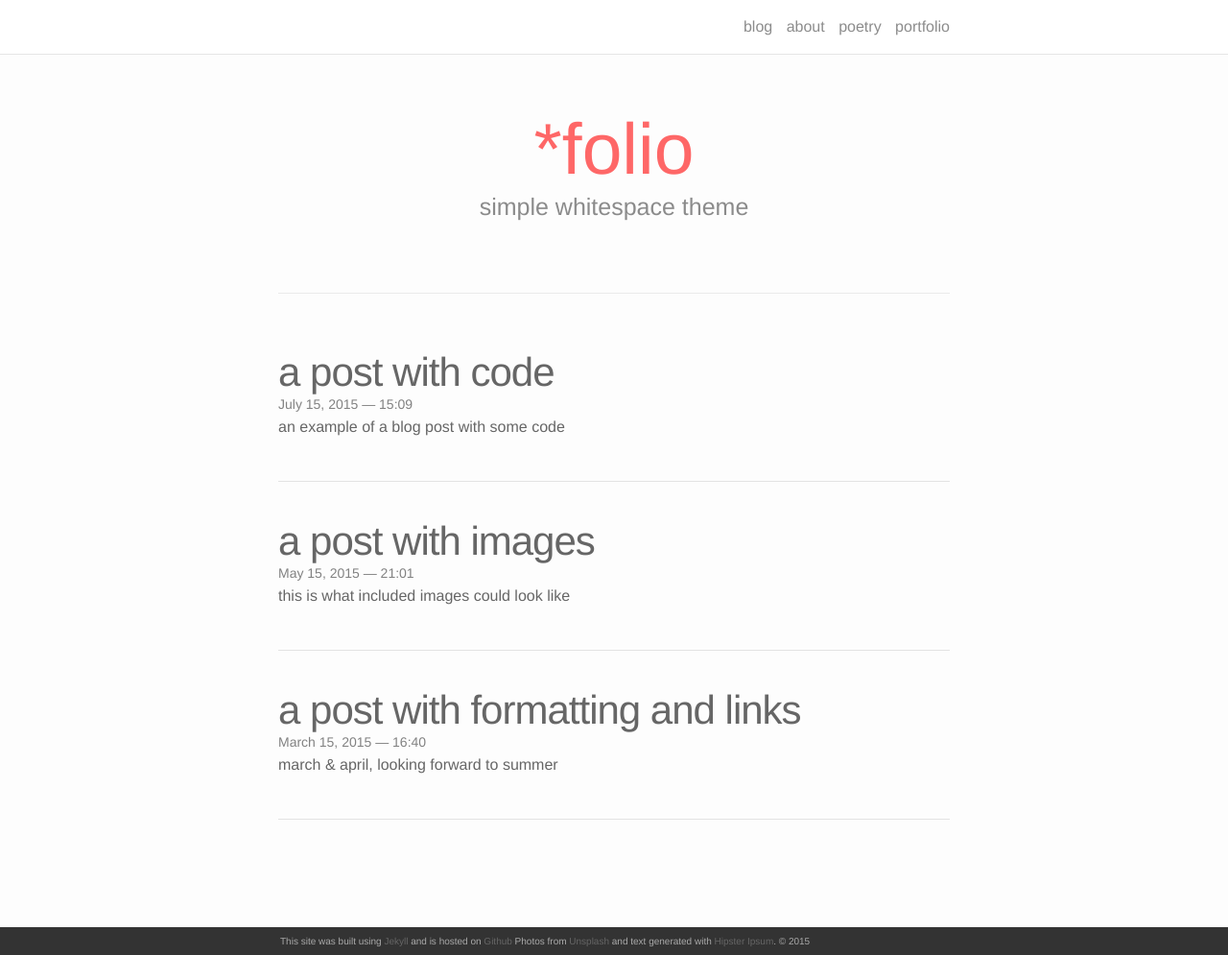
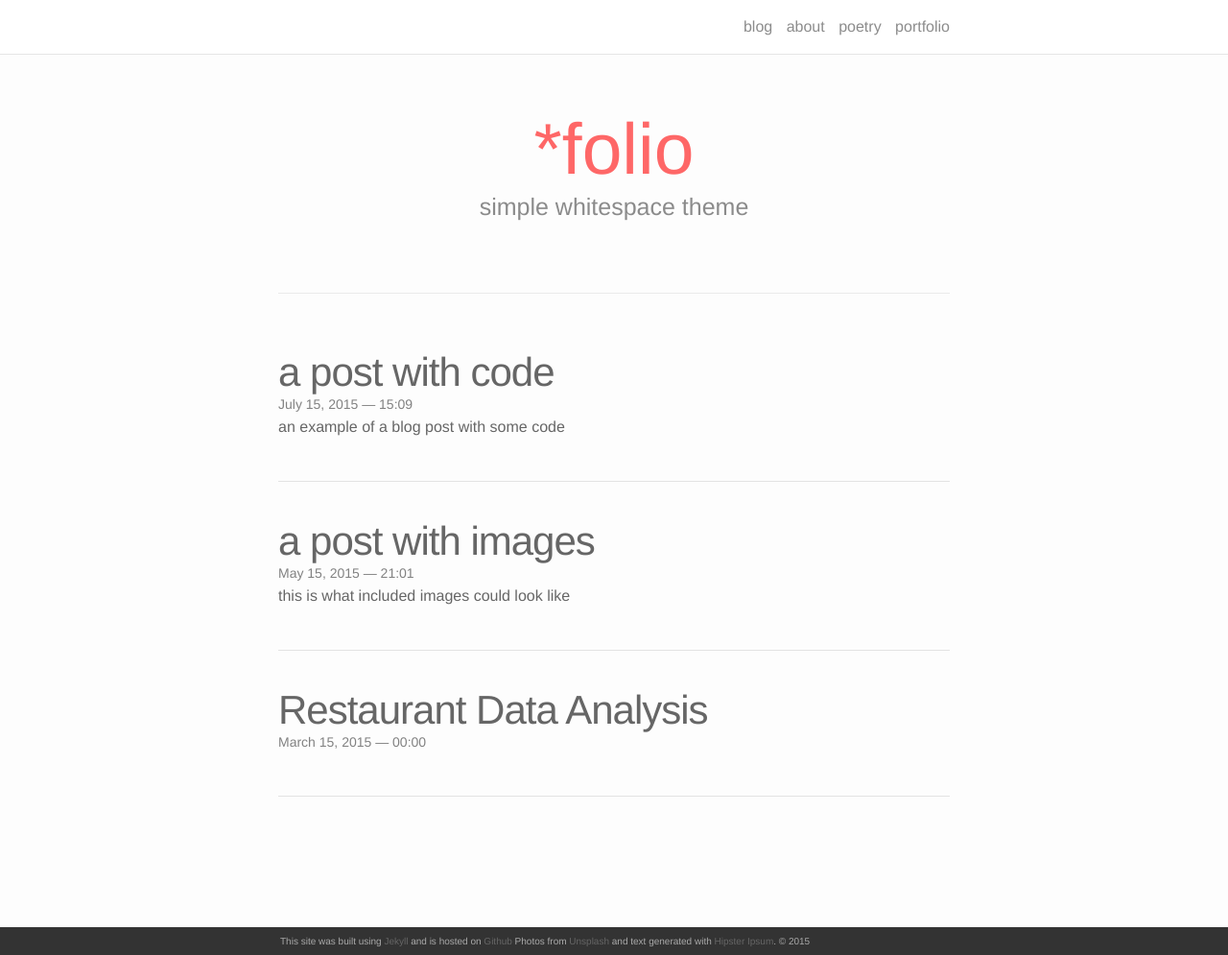
Before and after one commit to monaowishee/monaowishee.github.io, a Jekyll site: the page built from index.html, in a window 1280 px wide and 995 px high. Shown: the whole window at 96% size. Built offline with Jekyll 4.4.1, drawn with Linux system fonts in a browser that asks for light colours; nearby versions of some CDN libraries; the list of posts is cut into pages by our own code.

Commit message:
fixed r code

```diff
--- a/_posts/2015-03-15-title.markdown
+++ b/_posts/2015-03-15-title.markdown
@@ -1,9 +1,3 @@
----
-layout: post
-title:  a post with formatting and links
-date:   2015-03-15 16:40:16
-description: march & april, looking forward to summer
----
 ---
 title: "Restaurant Data Analysis"
 output:
```
